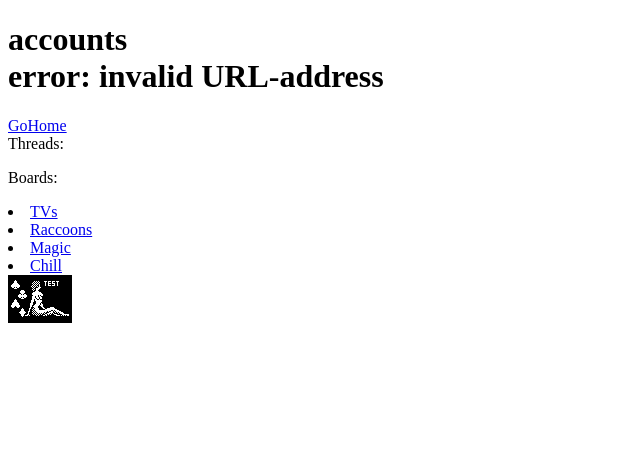
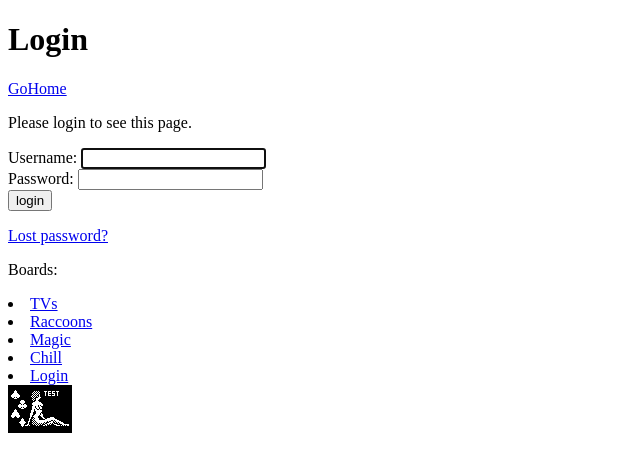
Before and after one commit to Ktwru/Zazon, a Django app: page /accounts/login/?next=/accounts/login/ in a window 1280 px wide. Shown: the top 472 px of the page, without its empty margins (0-640 px from the left). Run offline with Django 3.2, Linux system fonts and the light colour scheme; data comes from the database, SQL or seed files in the repository; both versions use the stored data as it was after the commit.

Commit message:
Django auth
login/out in base, auth htmls

```diff
--- a/zAzon/templates/base.html
+++ b/zAzon/templates/base.html
@@ -16,6 +16,14 @@
         <li><a href="/Magic">Magic</a></li>
         <li><a href="/Chill">Chill</a></li>
     </div>
+    <div>
+        {% if user.is_authenticated %}
+            <li>User: {{ user.get_username }}</li>
+            <li><a href="{% url 'logout'%}?next={{request.path}}">Logout</a></li>
+        {% else %}
+            <li><a href="{% url 'login'%}?next={{request.path}}">Login</a></li>
+        {% endif %}
+    </div>
     <div><img src="{% static "images/S1.png" %}" alt = "Test"></div>
 </body>
 </html>
--- /dev/null
+++ b/zAzon/templates/registration/login.html
@@ -0,0 +1,40 @@
+{% extends "base.html" %}
+{% block title %}Login{% endblock title %}
+{% block header %}Login{% endblock header %}
+{% block content %}
+
+{% if form.errors %}
+<p>Your username and password didn't match. Please try again.</p>
+{% endif %}
+
+{% if next %}
+    {% if user.is_authenticated %}
+    <p>Your account doesn't have access to this page. To proceed,
+    please login with an account that has access.</p>
+    {% else %}
+    <p>Please login to see this page.</p>
+    {% endif %}
+{% endif %}
+
+<form method="post" action="{% url 'login' %}">
+{% csrf_token %}
+
+<div>
+  <td>{{ form.username.label_tag }}</td>
+  <td>{{ form.username }}</td>
+</div>
+<div>
+  <td>{{ form.password.label_tag }}</td>
+  <td>{{ form.password }}</td>
+</div>
+
+<div>
+  <input type="submit" value="login" />
+  <input type="hidden" name="next" value="{{ next }}" />
+</div>
+</form>
+
+{# Assumes you setup the password_reset view in your URLconf #}
+<p><a href="{% url 'password_reset' %}">Lost password?</a></p>
+
+{% endblock content %}
--- /dev/null
+++ b/zAzon/templates/registration/password_reset_done.html
@@ -0,0 +1,4 @@
+{% extends "base.html" %}
+{% block content %}
+<p>We've emailed you instructions for setting your password. If they haven't arrived in a few minutes, check your spam folder.</p>
+{% endblock %}
--- /dev/null
+++ b/zAzon/templates/registration/password_reset_email.html
@@ -0,0 +1,2 @@
+Someone asked for password reset for email {{ email }}. Follow the link below:
+{{ protocol}}://{{ domain }}{% url 'password_reset_confirm' uidb64=uid token=token %}
--- a/zAzon/zAzon/settings.py
+++ b/zAzon/zAzon/settings.py
@@ -57,7 +57,7 @@ TEMPLATE_DIR = os.path.join(BASE_DIR, "templates")
 TEMPLATES = [
     {
         'BACKEND': 'django.template.backends.django.DjangoTemplates',
-        'DIRS': [TEMPLATE_DIR,],
+        'DIRS': [TEMPLATE_DIR, ],
         'APP_DIRS': True,
         'OPTIONS': {
             'context_processors': [
@@ -125,3 +125,7 @@ STATIC_URL = '/static/'
 STATICFILES_DIRS = [
     os.path.join(BASE_DIR, "static"),
 ]
+
+LOGIN_REDIRECT_URL = '/'
+
+EMAIL_BACKEND = 'django.core.mail.backends.console.EmailBackend'
--- a/zAzon/zAzon/urls.py
+++ b/zAzon/zAzon/urls.py
@@ -17,8 +17,10 @@ from django.contrib import admin
 from django.urls import path
 from MAIN_APP import views
 from django.urls import re_path
+from django.urls import include
 
 urlpatterns = [
+    path('accounts/', include('django.contrib.auth.urls')),
     path('admin', admin.site.urls),
     re_path(r'(?P<board>\w+)/Thread=(?P<thread_id>.+)', views.thread),
     re_path(r'(?P<board>\w+)', views.board),
```
Also changed, not shown: zAzon/templates/registration/logged_out.html (added, +7 -0 lines), zAzon/templates/registration/password_reset_complete.html (added, +7 -0 lines), zAzon/templates/registration/password_reset_confirm.html (added, +33 -0 lines), zAzon/templates/registration/password_reset_form.html (added, +10 -0 lines), zAzon/db.sqlite3.
